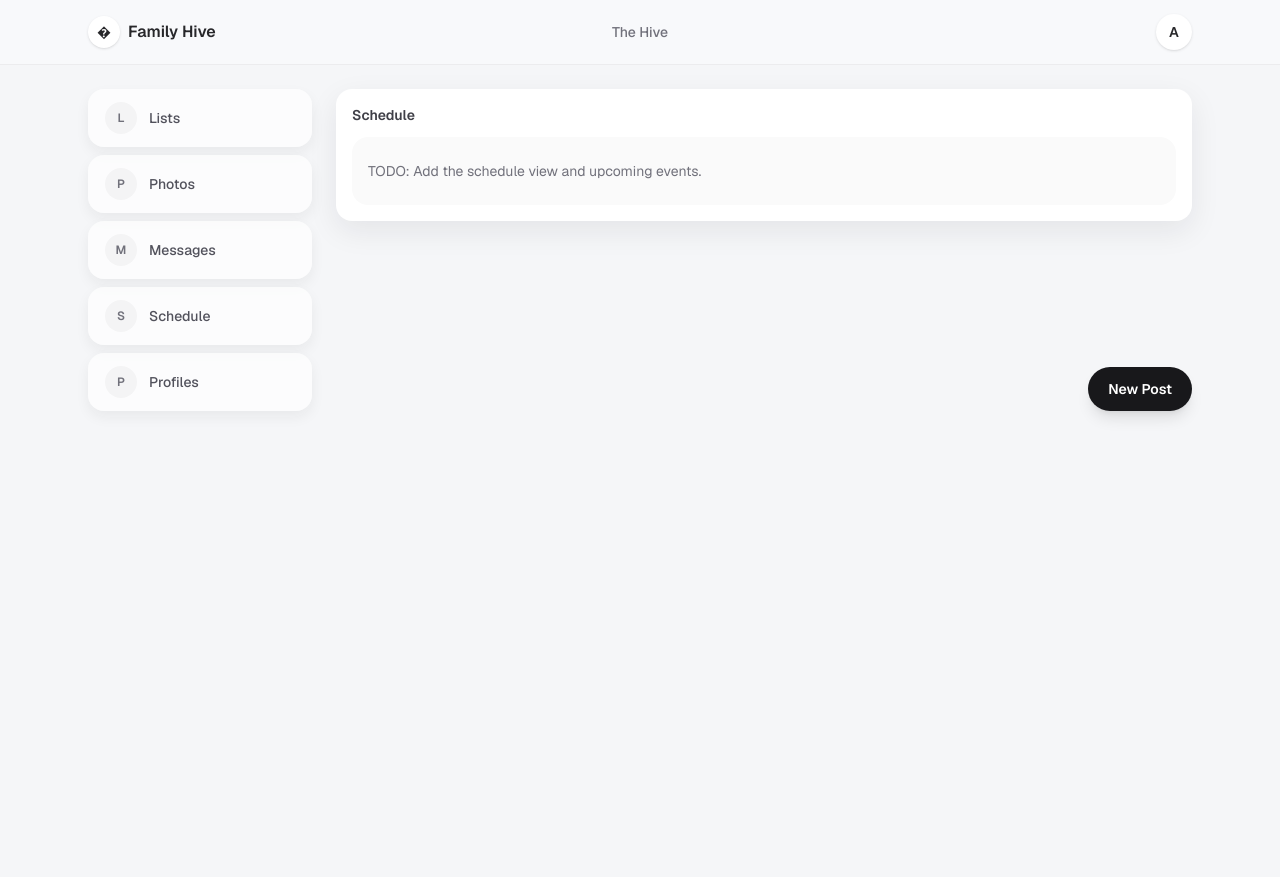
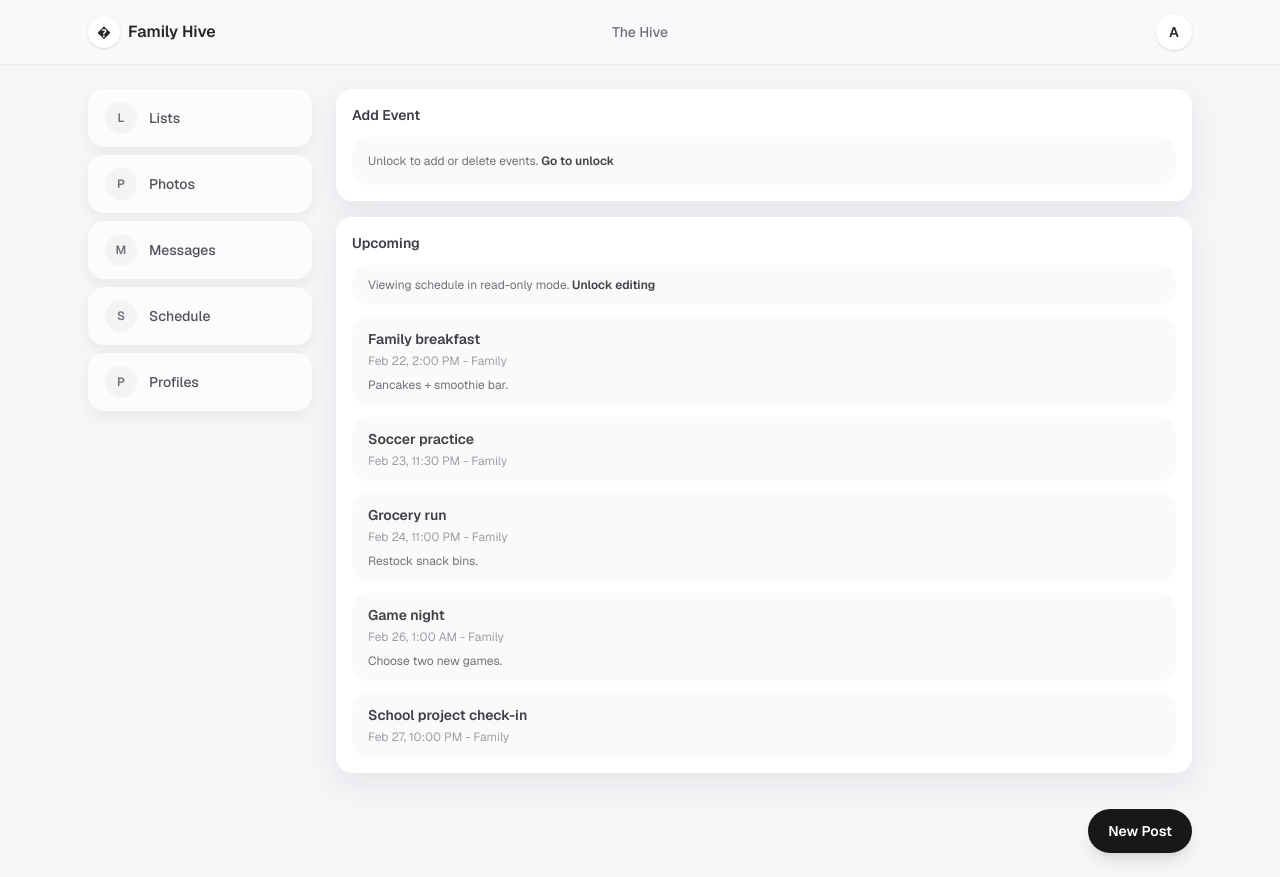
Before and after one commit to joeybukowski3/FamilyApp, a Next.js app in the folder family-hive-app/: page /schedule in a window 1280 px wide. Before the commit the page ends 800 px from the top, so only its background shows below. Built offline with nearby package versions, Linux system fonts and the light colour scheme.

Commit message:
Add schedule localStorage persistence

```diff
--- /dev/null
+++ b/family-hive-app/app/lib/scheduleStore.ts
@@ -0,0 +1,89 @@
+export type FamilyEvent = {
+  id: string;
+  title: string;
+  startISO: string;
+  notes?: string;
+  createdByMemberId: string;
+  createdAt: string;
+};
+
+const STORAGE_KEY = "family_schedule_v1";
+
+const seedEvents: FamilyEvent[] = [
+  {
+    id: "event-1",
+    title: "Family breakfast",
+    startISO: "2026-02-22T14:00:00.000Z",
+    notes: "Pancakes + smoothie bar.",
+    createdByMemberId: "joey",
+    createdAt: "2026-02-21T18:30:00.000Z",
+  },
+  {
+    id: "event-2",
+    title: "Soccer practice",
+    startISO: "2026-02-23T23:30:00.000Z",
+    createdByMemberId: "camila",
+    createdAt: "2026-02-21T19:15:00.000Z",
+  },
+  {
+    id: "event-3",
+    title: "Grocery run",
+    startISO: "2026-02-24T23:00:00.000Z",
+    notes: "Restock snack bins.",
+    createdByMemberId: "alejandra",
+    createdAt: "2026-02-22T08:10:00.000Z",
+  },
+  {
+    id: "event-4",
+    title: "Game night",
+    startISO: "2026-02-26T01:00:00.000Z",
+    notes: "Choose two new games.",
+    createdByMemberId: "joseph",
+    createdAt: "2026-02-22T09:05:00.000Z",
+  },
+  {
+    id: "event-5",
+    title: "School project check-in",
+    startISO: "2026-02-27T22:00:00.000Z",
+    createdByMemberId: "camila",
+    createdAt: "2026-02-22T09:20:00.000Z",
+  },
+];
+
+export const getSeedSchedule = () => seedEvents;
+
+const isValidSchedule = (data: unknown): data is FamilyEvent[] => {
+  return Array.isArray(data);
+};
+
+export const hydrateSchedule = (): FamilyEvent[] => {
+  if (typeof window === "undefined") {
+    return getSeedSchedule();
+  }
+
+  const stored = window.localStorage.getItem(STORAGE_KEY);
+  if (!stored) {
+    const seed = getSeedSchedule();
+    window.localStorage.setItem(STORAGE_KEY, JSON.stringify(seed));
+    return seed;
+  }
+
+  try {
+    const parsed = JSON.parse(stored);
+    if (isValidSchedule(parsed)) {
+      return parsed;
+    }
+  } catch {
+    // fallthrough to reseed
+  }
+
+  window.localStorage.removeItem(STORAGE_KEY);
+  const seed = getSeedSchedule();
+  window.localStorage.setItem(STORAGE_KEY, JSON.stringify(seed));
+  return seed;
+};
+
+export const saveSchedule = (events: FamilyEvent[]) => {
+  if (typeof window === "undefined") return;
+  window.localStorage.setItem(STORAGE_KEY, JSON.stringify(events));
+};
--- a/family-hive-app/app/schedule/page.tsx
+++ b/family-hive-app/app/schedule/page.tsx
@@ -1,14 +1,211 @@
+"use client";
+
+import Link from "next/link";
+import { useEffect, useMemo, useState } from "react";
 import Card from "@/app/components/Card";
 import ShellFrame from "@/app/components/ShellFrame";
+import { familyMembers } from "@/app/lib/mockData";
+import {
+  FamilyEvent,
+  getSeedSchedule,
+  hydrateSchedule,
+  saveSchedule,
+} from "@/app/lib/scheduleStore";
 
 export default function SchedulePage() {
+  const [events, setEvents] = useState<FamilyEvent[]>(getSeedSchedule);
+  const [title, setTitle] = useState("");
+  const [date, setDate] = useState("");
+  const [time, setTime] = useState("");
+  const [notes, setNotes] = useState("");
+  const [activeMemberId, setActiveMemberId] = useState<string | null>(null);
+
+  useEffect(() => {
+    setEvents(hydrateSchedule());
+
+    if (typeof window === "undefined") return;
+    const storedSession = window.localStorage.getItem("family-hive-session");
+    if (!storedSession) return;
+
+    try {
+      const parsed = JSON.parse(storedSession) as {
+        memberId?: string;
+        unlocked?: boolean;
+      };
+      if (parsed.unlocked && parsed.memberId) {
+        setActiveMemberId(parsed.memberId);
+      }
+    } catch {
+      window.localStorage.removeItem("family-hive-session");
+    }
+  }, []);
+
+  const memberLookup = useMemo(() => {
+    return new Map(familyMembers.map((member) => [member.id, member]));
+  }, []);
+
+  const canEdit = Boolean(activeMemberId);
+
+  const sortedEvents = useMemo(() => {
+    return [...events].sort((a, b) => a.startISO.localeCompare(b.startISO));
+  }, [events]);
+
+  const handleAddEvent = () => {
+    if (!canEdit || !activeMemberId) return;
+    const trimmedTitle = title.trim();
+    if (!trimmedTitle || !date || !time) return;
+
+    const startDate = new Date(`${date}T${time}`);
+    if (Number.isNaN(startDate.getTime())) return;
+
+    const nextEvent: FamilyEvent = {
+      id: `event-${Date.now()}`,
+      title: trimmedTitle,
+      startISO: startDate.toISOString(),
+      notes: notes.trim() ? notes.trim() : undefined,
+      createdByMemberId: activeMemberId,
+      createdAt: new Date().toISOString(),
+    };
+
+    setEvents((prev) => {
+      const updated = [nextEvent, ...prev];
+      saveSchedule(updated);
+      return updated;
+    });
+
+    setTitle("");
+    setDate("");
+    setTime("");
+    setNotes("");
+  };
+
+  const handleDeleteEvent = (eventId: string) => {
+    if (!canEdit) return;
+    setEvents((prev) => {
+      const updated = prev.filter((event) => event.id !== eventId);
+      saveSchedule(updated);
+      return updated;
+    });
+  };
+
   return (
     <ShellFrame>
-      <Card title="Schedule">
-        <div className="rounded-2xl bg-zinc-50 px-4 py-6 text-sm text-zinc-500">
-          TODO: Add the schedule view and upcoming events.
-        </div>
-      </Card>
+      <div className="space-y-4">
+        <Card title="Add Event">
+          {canEdit ? (
+            <div className="space-y-3">
+              <input
+                type="text"
+                value={title}
+                onChange={(event) => setTitle(event.target.value)}
+                placeholder="Event title"
+                className="w-full rounded-full border border-zinc-200 px-4 py-2 text-xs text-zinc-600"
+              />
+              <div className="grid gap-3 sm:grid-cols-2">
+                <input
+                  type="date"
+                  value={date}
+                  onChange={(event) => setDate(event.target.value)}
+                  className="w-full rounded-full border border-zinc-200 px-4 py-2 text-xs text-zinc-600"
+                />
+                <input
+                  type="time"
+                  value={time}
+                  onChange={(event) => setTime(event.target.value)}
+                  className="w-full rounded-full border border-zinc-200 px-4 py-2 text-xs text-zinc-600"
+                />
+              </div>
+              <textarea
+                value={notes}
+                onChange={(event) => setNotes(event.target.value)}
+                placeholder="Notes (optional)"
+                className="min-h-[96px] w-full resize-none rounded-2xl border border-zinc-200 bg-white px-4 py-3 text-xs text-zinc-700 focus:outline-none focus:ring-2 focus:ring-zinc-900/10"
+              />
+              <div className="flex flex-wrap items-center justify-between gap-3">
+                <div className="text-xs text-zinc-400">
+                  Adding as{" "}
+                  <span className="font-semibold text-zinc-600">
+                    {memberLookup.get(activeMemberId)?.name ?? "Family member"}
+                  </span>
+                </div>
+                <button
+                  type="button"
+                  onClick={handleAddEvent}
+                  className="rounded-full bg-zinc-900 px-5 py-2 text-xs font-semibold uppercase tracking-[0.2em] text-white"
+                >
+                  Add Event
+                </button>
+              </div>
+            </div>
+          ) : (
+            <div className="rounded-2xl bg-zinc-50 px-4 py-4 text-xs text-zinc-500">
+              Unlock to add or delete events.{" "}
+              <Link href="/unlock" className="font-semibold text-zinc-700">
+                Go to unlock
+              </Link>
+            </div>
+          )}
+        </Card>
+
+        <Card title="Upcoming">
+          {!canEdit ? (
+            <div className="mb-3 rounded-2xl bg-zinc-50 px-4 py-3 text-xs text-zinc-500">
+              Viewing schedule in read-only mode.{" "}
+              <Link href="/unlock" className="font-semibold text-zinc-700">
+                Unlock editing
+              </Link>
+            </div>
+          ) : null}
+          <div className="space-y-3">
+            {sortedEvents.length === 0 ? (
+              <div className="rounded-2xl bg-zinc-50 px-4 py-6 text-sm text-zinc-500">
+                No upcoming events yet.
+              </div>
+            ) : (
+              sortedEvents.map((event) => {
+                const creator = memberLookup.get(event.createdByMemberId);
+                return (
+                  <div
+                    key={event.id}
+                    className="rounded-2xl bg-zinc-50 px-4 py-3"
+                  >
+                    <div className="flex items-start justify-between gap-3">
+                      <div>
+                        <div className="text-sm font-semibold text-zinc-700">
+                          {event.title}
+                        </div>
+                        <div className="mt-1 text-xs text-zinc-400">
+                          {new Date(event.startISO).toLocaleString(undefined, {
+                            month: "short",
+                            day: "numeric",
+                            hour: "numeric",
+                            minute: "2-digit",
+                          })}{" "}
+                          - {creator?.name ?? "Family"}
+                        </div>
+                        {event.notes ? (
+                          <div className="mt-2 text-xs text-zinc-500">
+                            {event.notes}
+                          </div>
+                        ) : null}
+                      </div>
+                      {canEdit ? (
+                        <button
+                          type="button"
+                          onClick={() => handleDeleteEvent(event.id)}
+                          className="rounded-full border border-zinc-200 px-3 py-1 text-[10px] font-semibold uppercase tracking-[0.2em] text-zinc-500"
+                        >
+                          Delete
+                        </button>
+                      ) : null}
+                    </div>
+                  </div>
+                );
+              })
+            )}
+          </div>
+        </Card>
+      </div>
     </ShellFrame>
   );
 }
```
